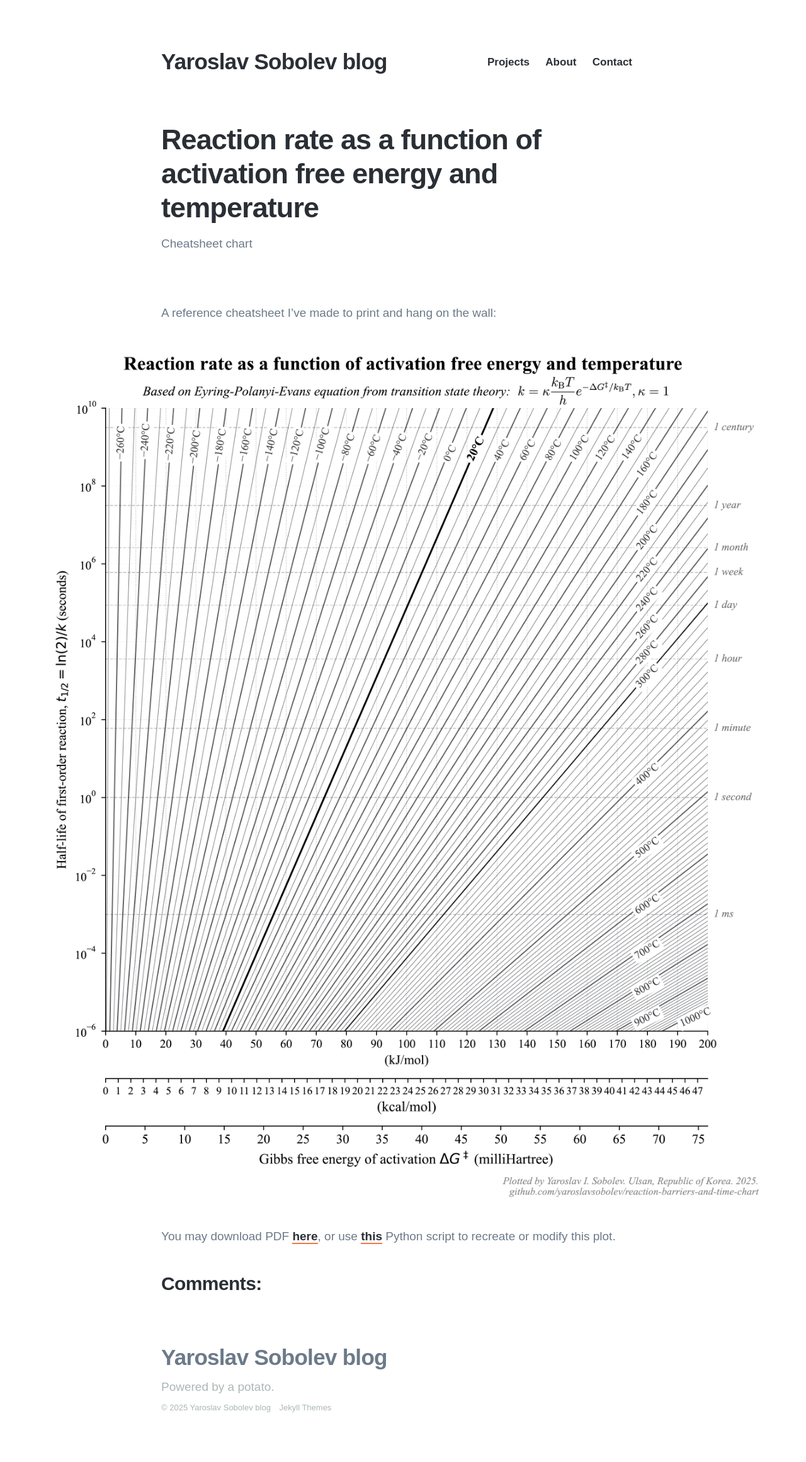
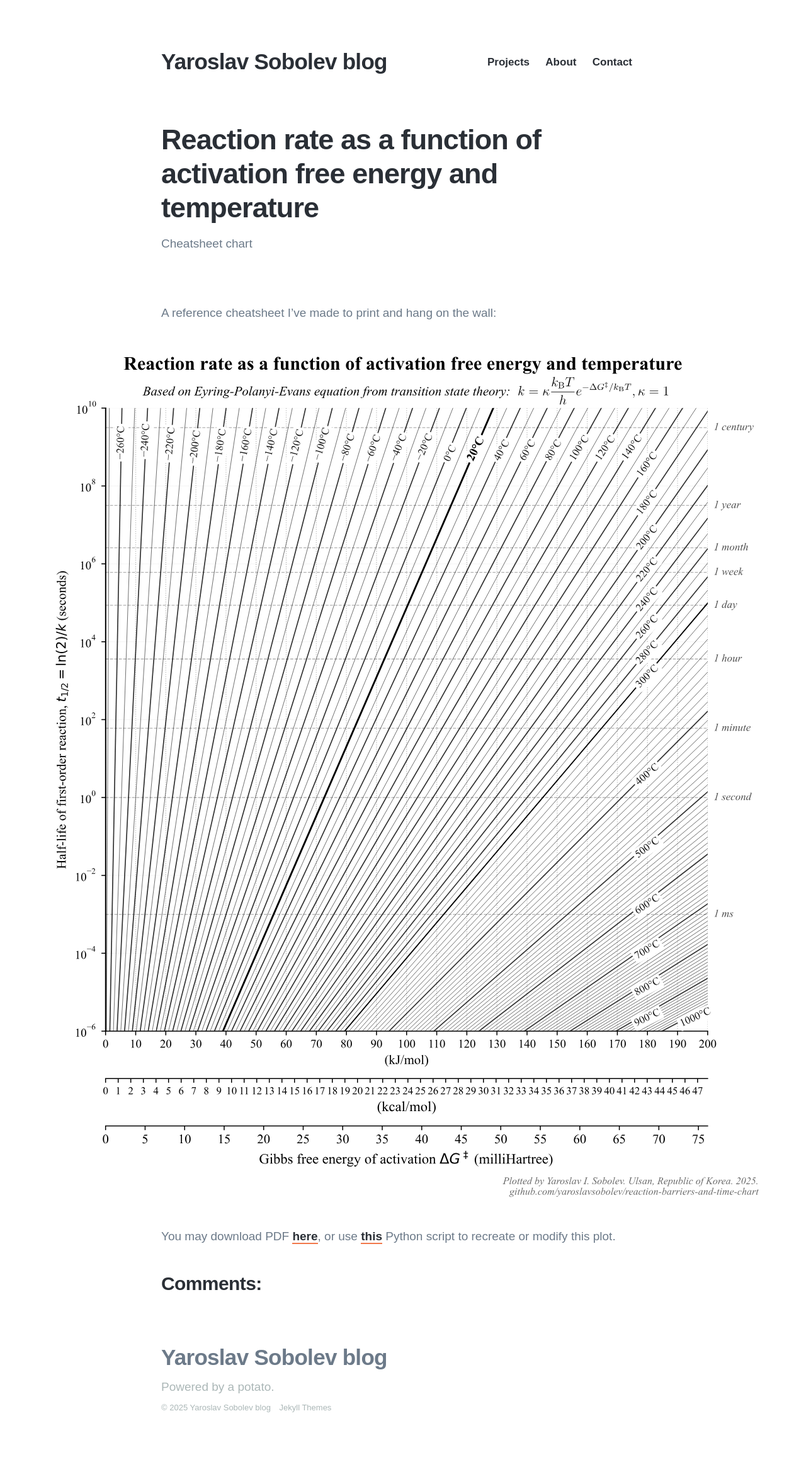
Before and after one commit to yaroslavsobolev/pages, a Jekyll site: the page built from _projects/2025-reaction-rate-as-a-function-of-activation-free-energy-and-temperature.md, in a window 1280 px wide. Shown: the whole page at 63% size. Built offline with Jekyll 4.4.1, drawn with Linux system fonts in a browser that asks for light colours; nearby versions of some CDN libraries; some web fonts are replaced; comment, search, counter and statistics services are not loaded.

Commit message:
Fix reaction barrier image link

```diff
--- a/_projects/2025-reaction-rate-as-a-function-of-activation-free-energy-and-temperature.md
+++ b/_projects/2025-reaction-rate-as-a-function-of-activation-free-energy-and-temperature.md
@@ -9,7 +9,7 @@
 
 A reference cheatsheet I've made to print and hang on the wall:
 
-![](/pages/images/reaction-barriers/eyring_landscape.png)
+![](https://yaroslavsobolev.github.io/pages/images/reaction-barriers/eyring_landscape.svg)
 
 You may download PDF [here](https://github.com/yaroslavsobolev/reaction-barriers-and-time-chart/blob/main/eyring_landscape.pdf), or use [this](https://github.com/yaroslavsobolev/reaction-barriers-and-time-chart/blob/main/make_the_chart.py) Python script to recreate or modify this plot.
 
```
